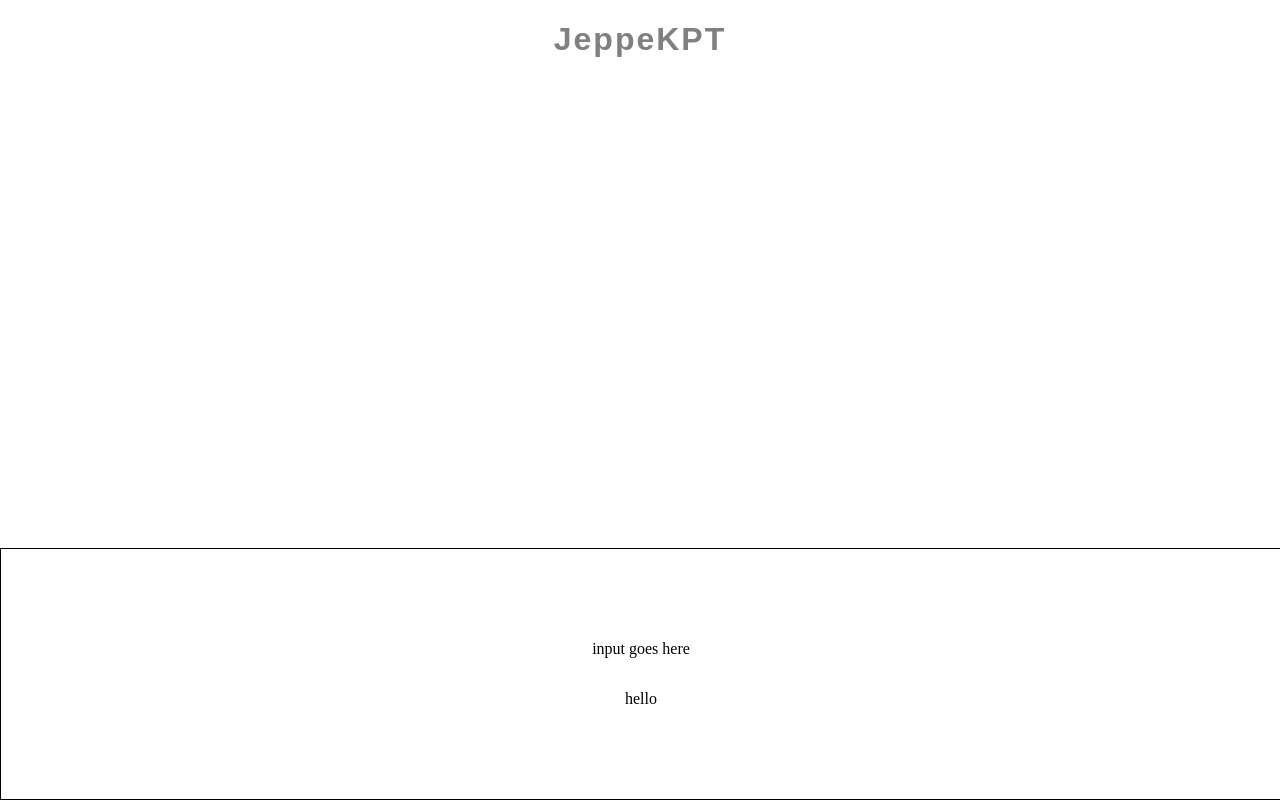
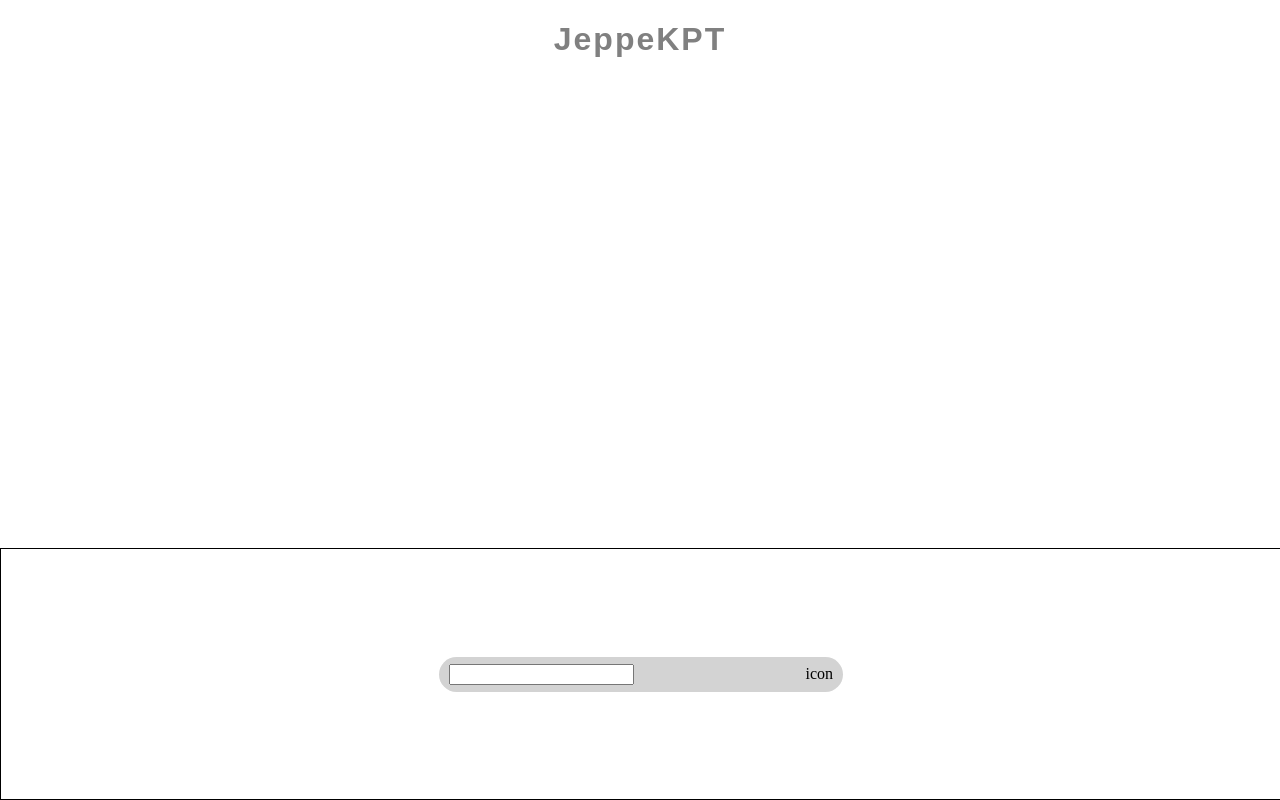
Before and after one commit to jbakchr/jeppe-kpt, a React (Vite) app in the folder frontend/: page / in a window 1280 px wide. Built offline with nearby package versions, Linux system fonts and the light colour scheme.

Commit message:
Added initial question input

```diff
--- a/frontend/src/components/InputSection/InputSection.jsx
+++ b/frontend/src/components/InputSection/InputSection.jsx
@@ -1,10 +1,5 @@
 import "./InputSection.css";
 
-export const InputSection = () => {
-  return (
-    <div className="sticky-bottom">
-      <p>input goes here</p>
-      <p>hello</p>
-    </div>
-  );
+export const InputSection = ({ children }) => {
+  return <div className="sticky-bottom">{children}</div>;
 };
--- /dev/null
+++ b/frontend/src/components/QuestionInput/QuestionInput.jsx
@@ -0,0 +1,19 @@
+export const QuestionInput = () => {
+  return (
+    <div
+      style={{
+        backgroundColor: "lightgray",
+        width: "30%",
+        height: "35px",
+        borderRadius: "20px",
+        padding: "0 10px",
+        display: "flex",
+        justifyContent: "space-between",
+        alignItems: "center",
+      }}
+    >
+      <input type="text" />
+      <p>icon</p>
+    </div>
+  );
+};
--- a/frontend/src/pages/HomePage.jsx
+++ b/frontend/src/pages/HomePage.jsx
@@ -1,11 +1,14 @@
 import { Header } from "../components/Header/Header";
 import { InputSection } from "../components/InputSection/InputSection";
+import { QuestionInput } from "../components/QuestionInput/QuestionInput";
 
 export const Homepage = () => {
   return (
     <div>
       <Header />
-      <InputSection />
+      <InputSection>
+        <QuestionInput />
+      </InputSection>
     </div>
   );
 };
```
